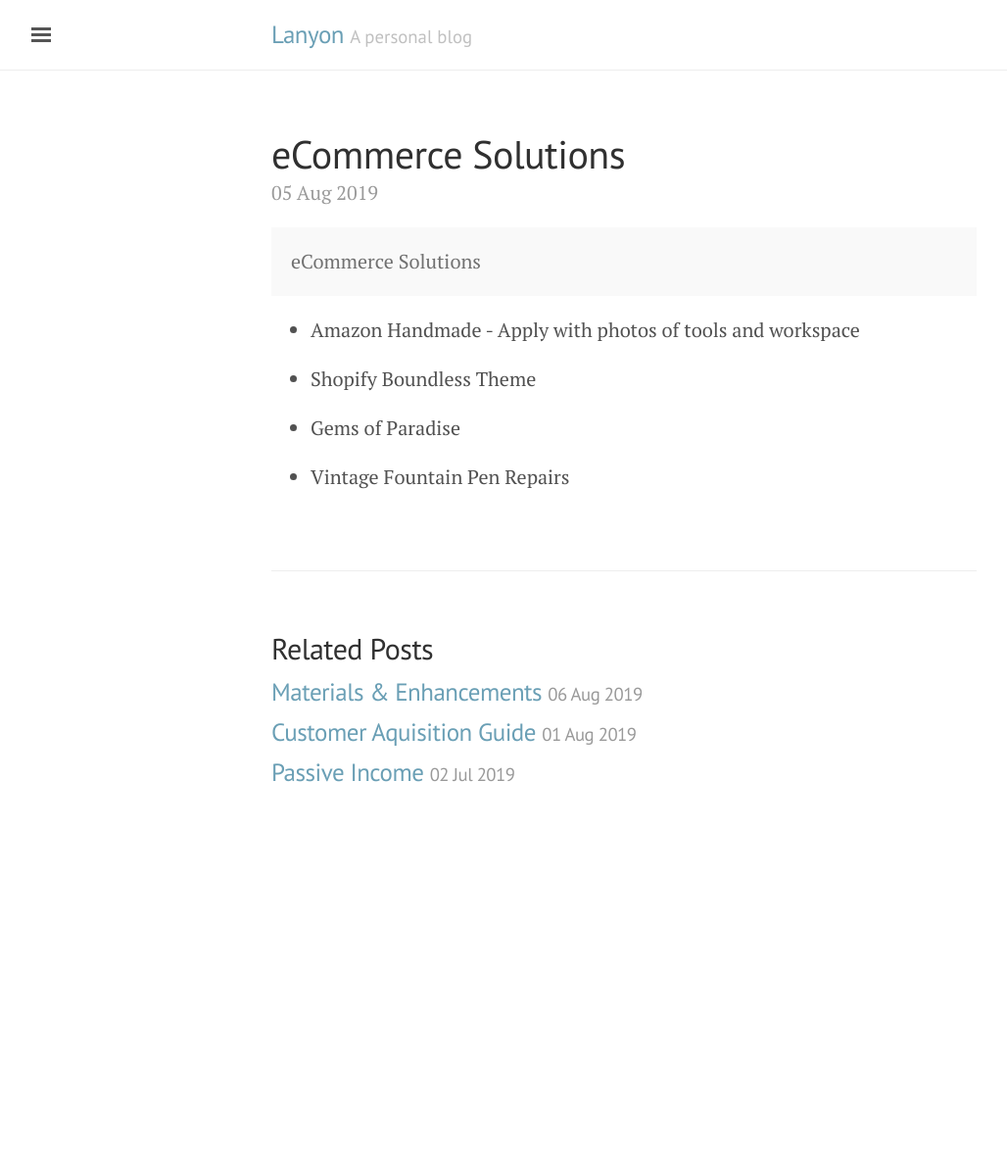
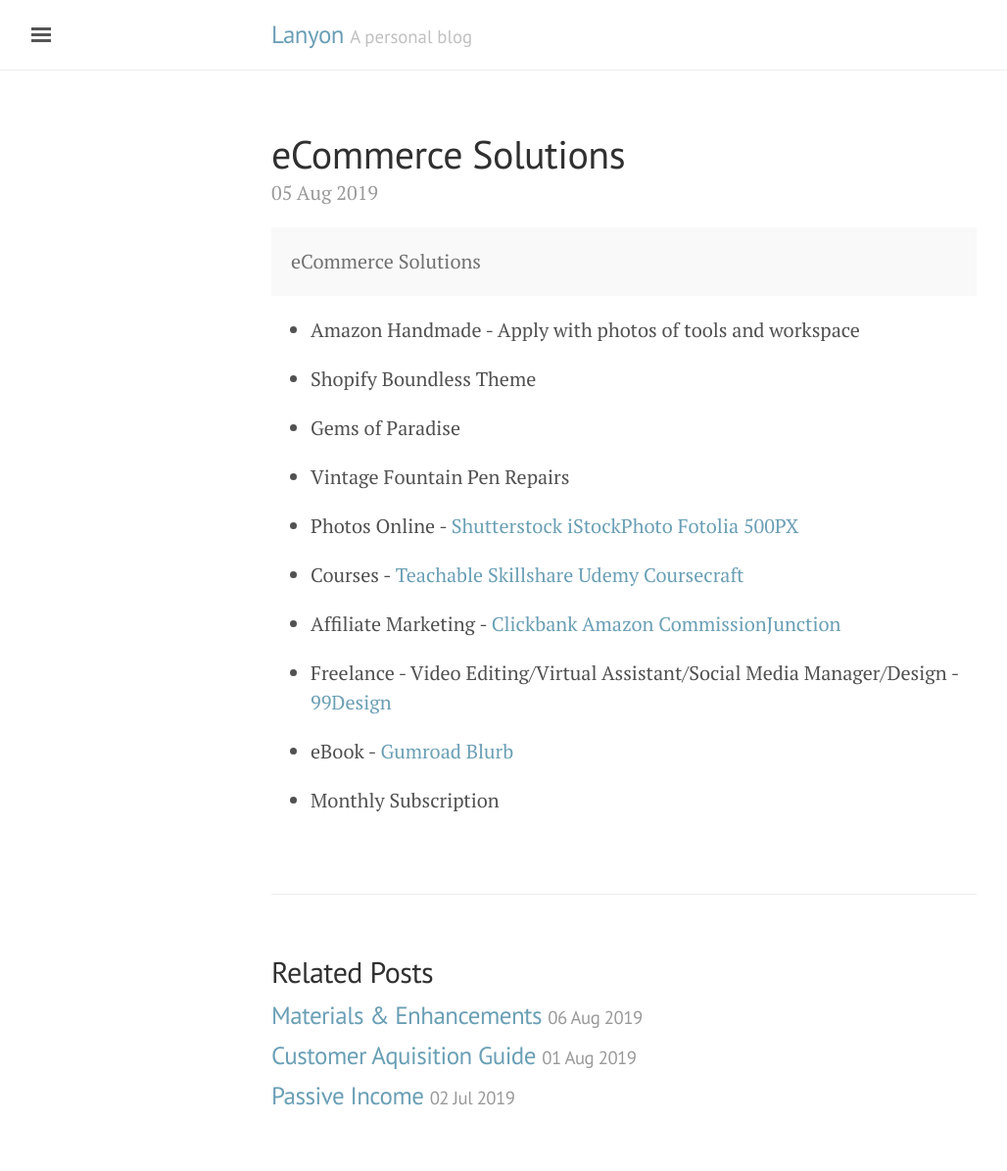
Before and after one commit to mingyao6/mingyao6.github.io, a Jekyll site: the page built from _posts/2019-08-05-ecommerce.md, in a window 1280 px wide. Shown: the whole page at 98% size, without its empty margins (3-1031 px from the left). Built offline with Jekyll 4.4.1, drawn with Linux system fonts in a browser that asks for light colours; before the commit the page ends 900 px from its top, so only the background shows below that.

Commit message:
new posts

```diff
--- a/_posts/2019-08-05-ecommerce.md
+++ b/_posts/2019-08-05-ecommerce.md
@@ -14,3 +14,15 @@ title: eCommerce Solutions
 * Gems of Paradise
 
 * Vintage Fountain Pen Repairs
+
+* Photos Online - [Shutterstock](https://www.shutterstock.com) [iStockPhoto](http://istockphoto.com) [Fotolia](http://Fotolia.com) [500PX](https://web.500px.com)
+
+* Courses - [Teachable](http://Teachable.com) [Skillshare](https://www.skillshare.com) [Udemy](http://udemy.com) [Coursecraft](https://www.coursecraft.net)
+
+* Affiliate Marketing - [Clickbank](https://www.clickbank.com) [Amazon](https://affiliate-program.amazon.com) [CommissionJunction](https://www.cj.com)
+
+* Freelance - Video Editing/Virtual Assistant/Social Media Manager/Design - [99Design](99Design)
+
+* eBook - [Gumroad](https://gumroad.com) [Blurb](https://www.blurb.com)
+
+* Monthly Subscription
```
Also changed, not shown: _posts/2019-07-02-passive-income.md (+3 -5 lines), _posts/2019-08-01-customer-aquisition.md (+2 -0 lines).
